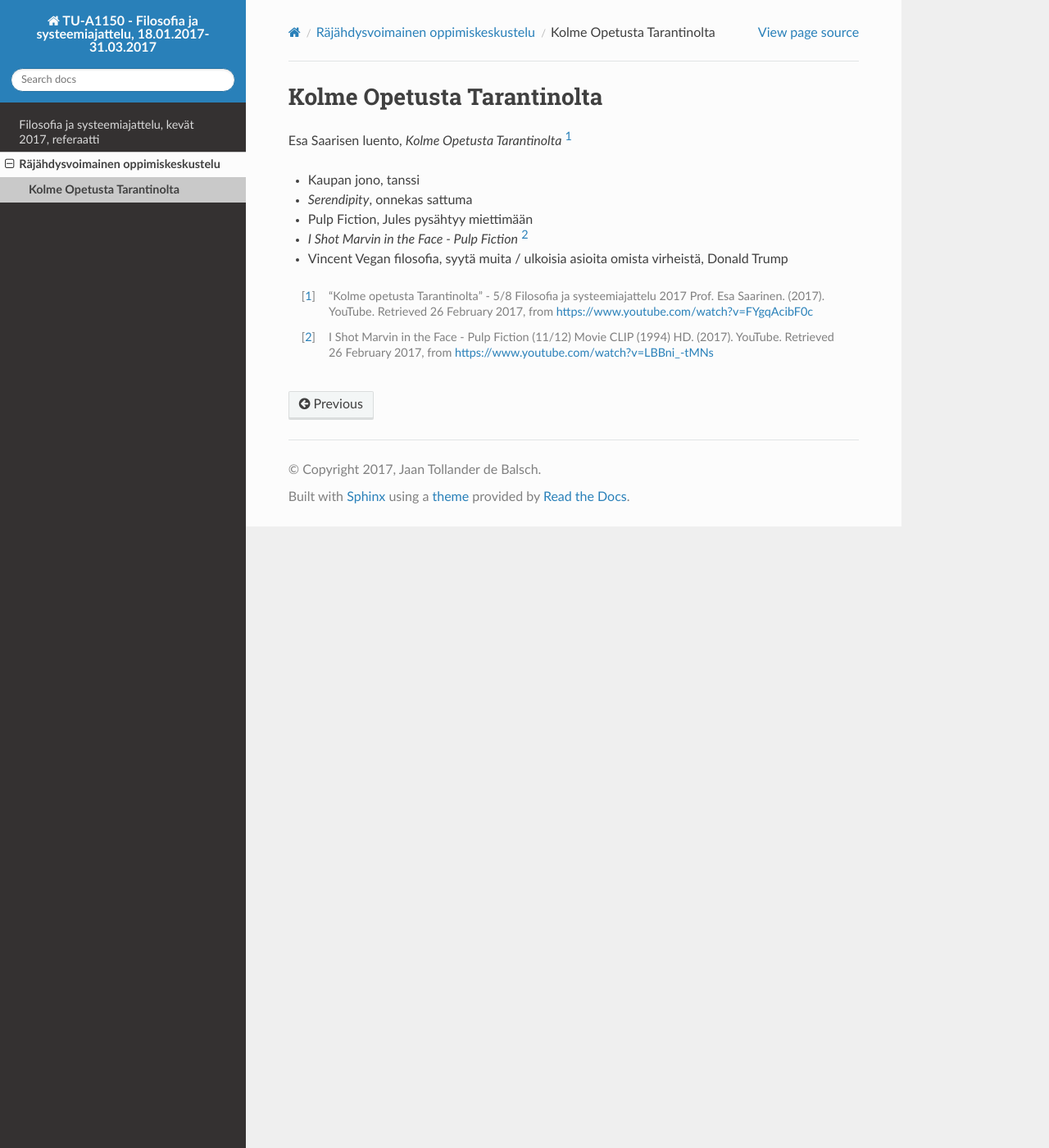
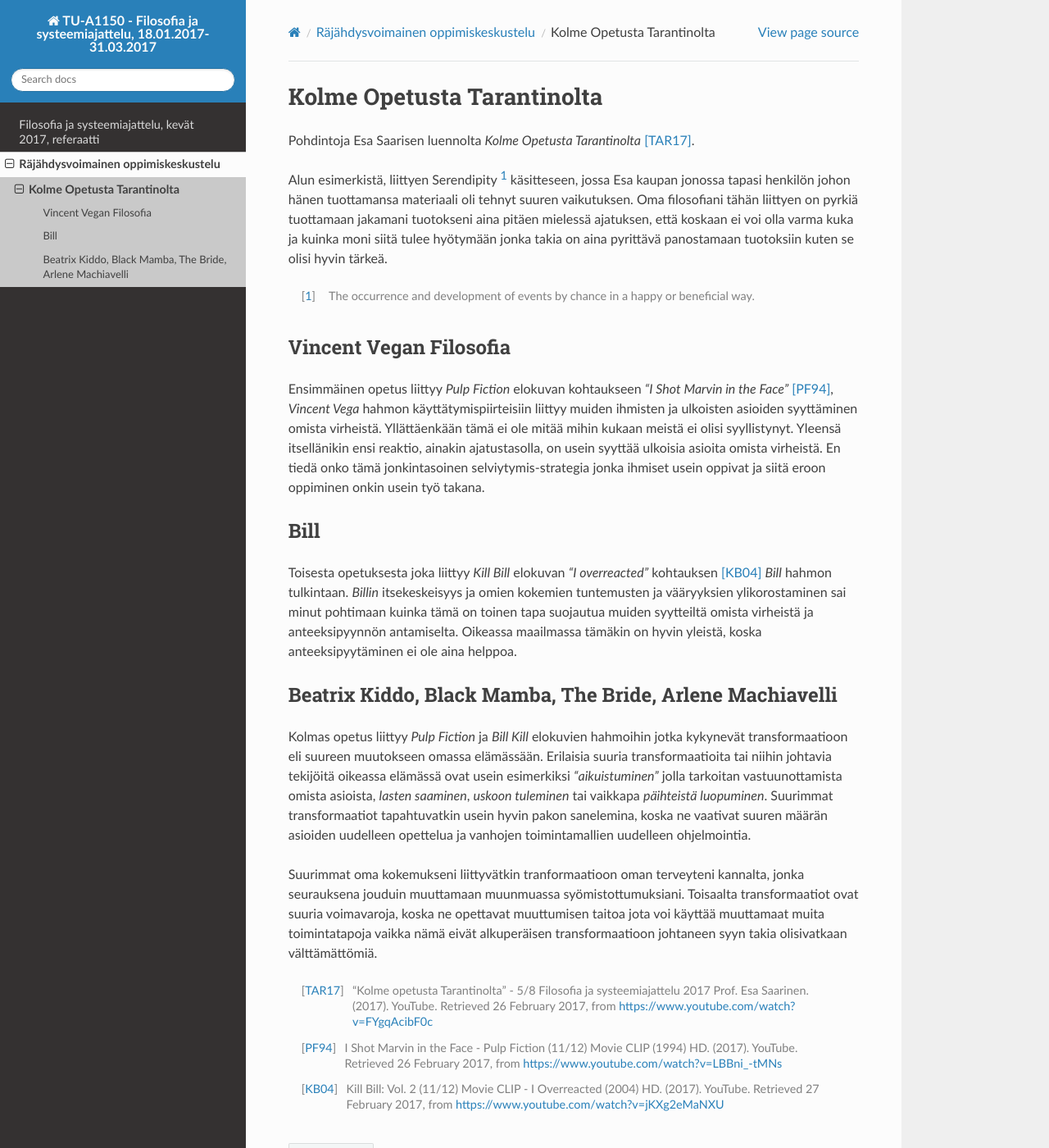
Before and after one commit to jaantollander/Filosofia-ja-Systeemiajattelu, a Sphinx documentation site: the page built from docs/oppimiskeskustelu/kolme_opetusta_tarantinolta.rst, in a window 1280 px wide and 1400 px high. Shown: the whole window at 82% size. Built offline with Sphinx 7.4.7 and the Read the Docs theme 2.0.0, drawn with Linux system fonts in a browser that asks for light colours; the version number could not be read and is left out.

Commit message:
kolme opetusta tarantinolta

```diff
--- a/docs/oppimiskeskustelu/kolme_opetusta_tarantinolta.rst
+++ b/docs/oppimiskeskustelu/kolme_opetusta_tarantinolta.rst
@@ -1,13 +1,33 @@
 Kolme Opetusta Tarantinolta
 ===========================
-Esa Saarisen luento, *Kolme Opetusta Tarantinolta* [#]_
-
-- Kaupan jono, tanssi
-- *Serendipity*, onnekas sattuma
-- Pulp Fiction, Jules pysähtyy miettimään
-- *I Shot Marvin in the Face - Pulp Fiction* [#]_
-- Vincent Vegan filosofia, syytä muita / ulkoisia asioita omista virheistä, Donald Trump
+Pohdintoja Esa Saarisen luennolta *Kolme Opetusta Tarantinolta* [TAR17]_.
 
 
-.. [#] "Kolme opetusta Tarantinolta" - 5/8 Filosofia ja systeemiajattelu 2017 Prof. Esa Saarinen. (2017). YouTube. Retrieved 26 February 2017, from https://www.youtube.com/watch?v=FYgqAcibF0c
-.. [#] I Shot Marvin in the Face - Pulp Fiction (11/12) Movie CLIP (1994) HD. (2017). YouTube. Retrieved 26 February 2017, from https://www.youtube.com/watch?v=LBBni_-tMNs
+Alun esimerkistä, liittyen Serendipity [#]_ käsitteseen, jossa Esa kaupan jonossa tapasi henkilön johon hänen tuottamansa materiaali oli tehnyt suuren vaikutuksen. Oma filosofiani tähän liittyen on pyrkiä tuottamaan jakamani tuotokseni aina pitäen mielessä ajatuksen, että koskaan ei voi olla varma kuka ja kuinka moni siitä tulee hyötymään jonka takia on aina pyrittävä panostamaan tuotoksiin kuten se olisi hyvin tärkeä.
+
+
+.. [#] The occurrence and development of events by chance in a happy or beneficial way.
+
+
+
+Vincent Vegan Filosofia
+-----------------------
+Ensimmäinen opetus liittyy *Pulp Fiction* elokuvan kohtaukseen *"I Shot Marvin in the Face"* [PF94]_, *Vincent Vega* hahmon käyttätymispiirteisiin liittyy muiden ihmisten ja ulkoisten asioiden syyttäminen omista virheistä. Yllättäenkään tämä ei ole mitää mihin kukaan meistä ei olisi syyllistynyt. Yleensä itsellänikin ensi reaktio, ainakin ajatustasolla, on usein syyttää ulkoisia asioita omista virheistä. En tiedä onko tämä jonkintasoinen selviytymis-strategia jonka ihmiset usein oppivat ja siitä eroon oppiminen onkin usein työ takana.
+
+
+Bill
+----
+Toisesta opetuksesta joka liittyy *Kill Bill* elokuvan *"I overreacted"* kohtauksen [KB04]_  *Bill* hahmon tulkintaan. *Billin* itsekeskeisyys ja omien kokemien tuntemusten ja vääryyksien ylikorostaminen sai minut pohtimaan kuinka tämä on toinen tapa suojautua muiden syytteiltä omista virheistä ja anteeksipyynnön antamiselta. Oikeassa maailmassa tämäkin on hyvin yleistä, koska anteeksipyytäminen ei ole aina helppoa.
+
+
+Beatrix Kiddo, Black Mamba, The Bride, Arlene Machiavelli
+---------------------------------------------------------
+Kolmas opetus liittyy *Pulp Fiction* ja *Bill Kill* elokuvien hahmoihin jotka kykynevät transformaatioon eli suureen muutokseen omassa elämässään. Erilaisia suuria transformaatioita tai niihin johtavia tekijöitä oikeassa elämässä ovat usein esimerkiksi *"aikuistuminen"* jolla tarkoitan vastuunottamista omista asioista, *lasten saaminen*, *uskoon tuleminen* tai vaikkapa *päihteistä luopuminen*. Suurimmat transformaatiot tapahtuvatkin usein hyvin pakon sanelemina, koska ne vaativat suuren määrän asioiden uudelleen opettelua ja vanhojen toimintamallien uudelleen ohjelmointia.
+
+Suurimmat oma kokemukseni liittyvätkin tranformaatioon oman terveyteni kannalta, jonka seurauksena jouduin muuttamaan muunmuassa syömistottumuksiani. Toisaalta transformaatiot ovat suuria voimavaroja, koska ne opettavat muuttumisen taitoa jota voi käyttää muuttamaat muita toimintatapoja vaikka nämä eivät alkuperäisen transformaatioon johtaneen syyn takia olisivatkaan välttämättömiä.
+
+
+
+.. [TAR17] "Kolme opetusta Tarantinolta" - 5/8 Filosofia ja systeemiajattelu 2017 Prof. Esa Saarinen. (2017). YouTube. Retrieved 26 February 2017, from https://www.youtube.com/watch?v=FYgqAcibF0c
+.. [PF94] I Shot Marvin in the Face - Pulp Fiction (11/12) Movie CLIP (1994) HD. (2017). YouTube. Retrieved 26 February 2017, from https://www.youtube.com/watch?v=LBBni_-tMNs
+.. [KB04] Kill Bill: Vol. 2 (11/12) Movie CLIP - I Overreacted (2004) HD. (2017). YouTube. Retrieved 27 February 2017, from https://www.youtube.com/watch?v=jKXg2eMaNXU
```
